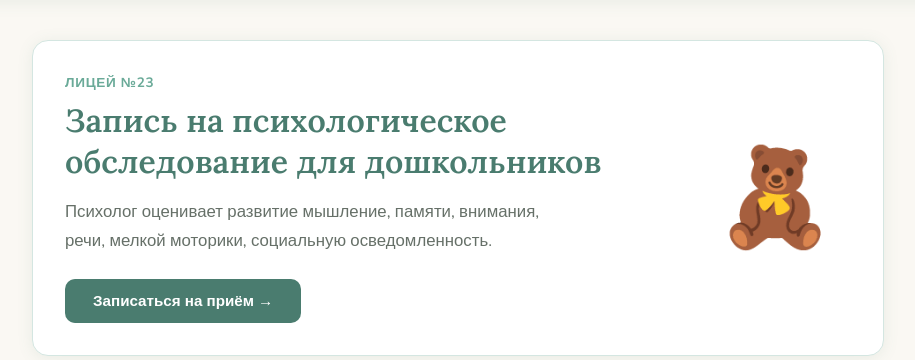
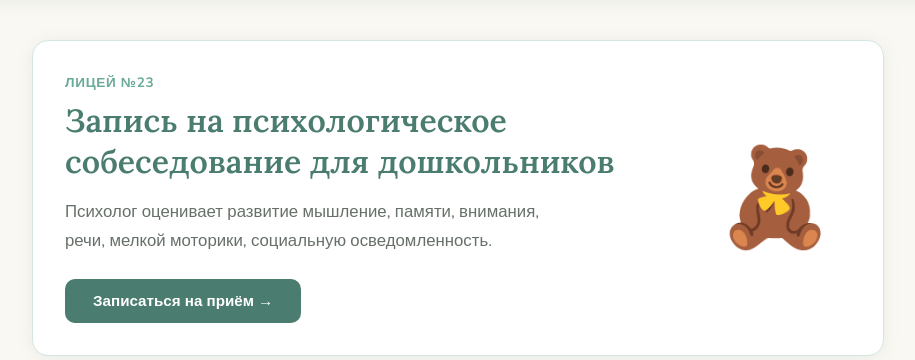
Before and after one commit to stephanvoytov/psychology-site, a Django app: page /book/1/ in a window 1280 px wide. Shown: the part 70-430 px from the top of the page, without its empty margins (182-1097 px from the left). Run offline with Django 5.2, Linux system fonts and the light colour scheme; data comes from the database, SQL or seed files in the repository.

Commit message:
Update book.html

```diff
--- a/templates/booking/book.html
+++ b/templates/booking/book.html
@@ -10,7 +10,7 @@
     <div style="flex: 1;">
         <p style="color: var(--green-light); font-weight: 700; font-size: 0.85rem; letter-spacing: 0.05em; text-transform: uppercase; margin-bottom: 0.5rem;">
             Лицей №23</p>
-        <h1>Запись на психологическое обследование для дошкольников</h1>
+        <h1>Запись на психологическое собеседование для дошкольников</h1>
         <p style="color: var(--text-soft); margin: 1rem 0 1.5rem; line-height: 1.7; font-size: 1.05rem;">
             Психолог оценивает развитие мышление, памяти, внимания,<br>
             речи, мелкой моторики, социальную осведомленность.
```
